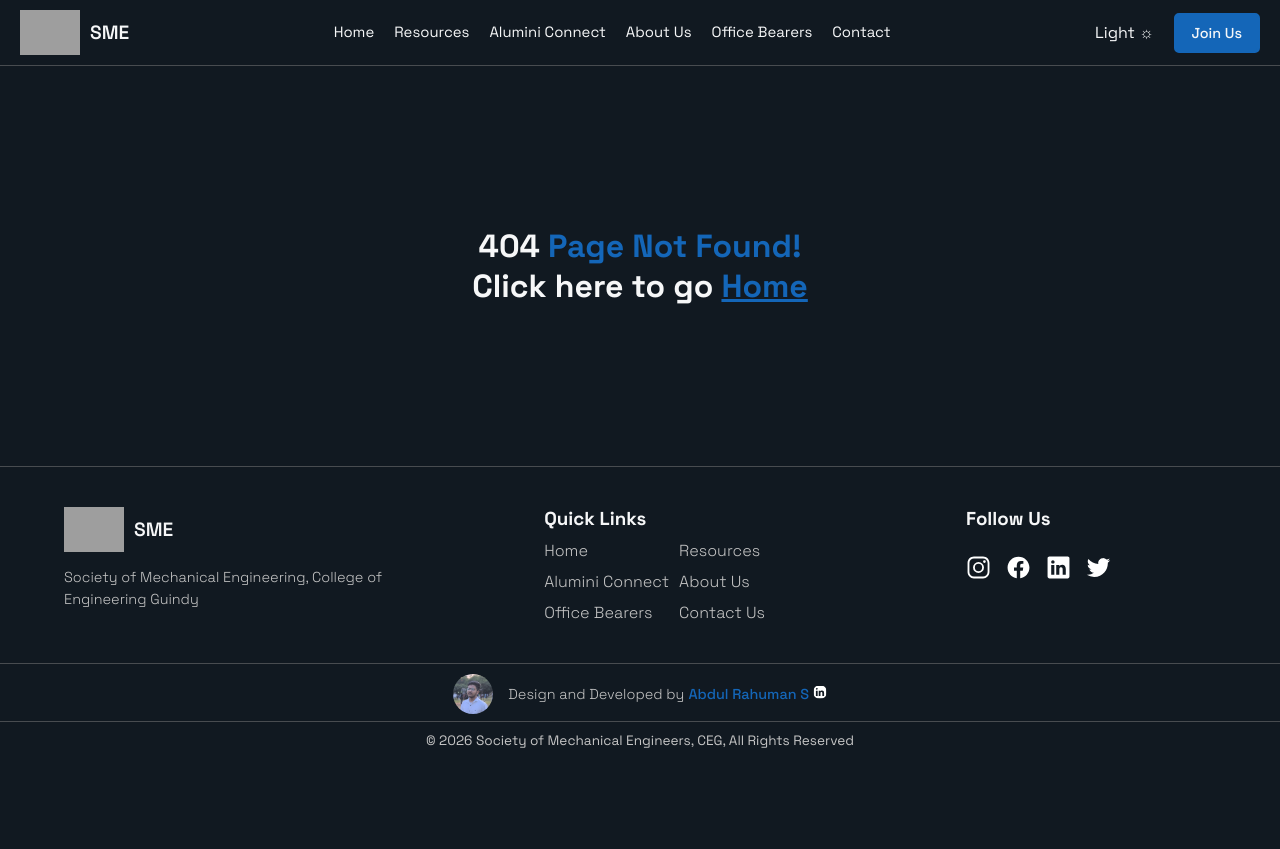
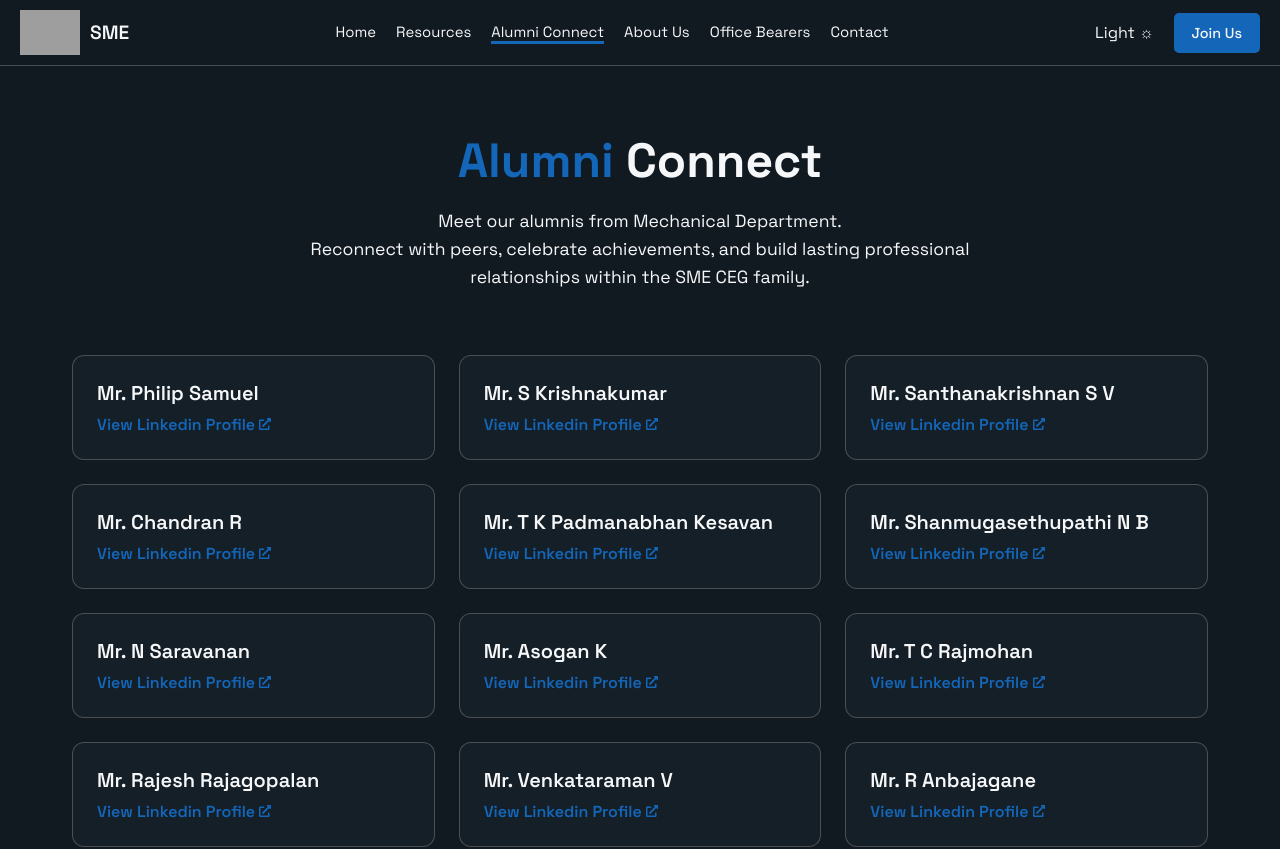
Before and after one commit to Rahumansgit/SME, a React (Vite) app: page /Alumni in a window 1280 px wide. Shown: the top 849 px of the page. Before the commit the page ends 800 px from the top, so only its background shows below. Built offline with nearby package versions, Linux system fonts and the light colour scheme; grey boxes are pictures that could not be loaded.

Commit message:
Alumni spelling correction

```diff
--- a/src/App.jsx
+++ b/src/App.jsx
@@ -7,7 +7,7 @@ import Pinnacle from "./Components/Pinnacle/Pinnacle"; */
 import OBs from "./Pages/OBs/OBs";
 import Projects from "./Pages/Projects/Projects";
 import Resources from "./Pages/Resources/Resources";
-import Alumini from "./Pages/Alumini/Alumini";
+import Alumni from "./Pages/Alumni/Alumni";
 import About from "./Pages/About/About";
 import Contact from "./Pages/Contact/Contact";
 import Footer from "./Components/Footer/Footer";
@@ -48,7 +48,7 @@ function App() {
         <Route path="/OBs" element={<OBs />} />
         <Route path="/Projects" element={<Projects />} />
         <Route path="/Resources" element={<Resources />} />
-        <Route path="/Alumini" element={<Alumini />} />
+        <Route path="/Alumni" element={<Alumni />} />
         <Route path="/About" element={<About />} />
         <Route path="/Contact" element={<Contact />} />
         <Route path="/Join" element={
--- a/src/Components/Footer/Footer.jsx
+++ b/src/Components/Footer/Footer.jsx
@@ -26,7 +26,7 @@ export default function Footer() {
 {/*               <Link className='qlinks' to="/Events">Events & Symposiums</Link>
               <Link className='qlinks' to="/Projects">Projects & Innovations</Link> */}
               <Link className='qlinks' to="/Resources">Resources</Link>
-              <Link className='qlinks' to="/Alumini">Alumini Connect</Link>
+              <Link className='qlinks' to="/Alumni">Alumni Connect</Link>
               <Link className='qlinks' to="/About">About Us</Link>
               <Link className='qlinks' to="/OBs">Office Bearers</Link>
               <Link className='qlinks' to="/Contact">Contact Us</Link>
--- a/src/Components/Navbar/Navbar.jsx
+++ b/src/Components/Navbar/Navbar.jsx
@@ -51,7 +51,7 @@ export default function Navbar() {
 {/*             <li className={location.pathname === '/Events' ? 'active' : ''}><Link to="/Events">Events</Link></li>
             <li className={location.pathname === '/Projects' ? 'active' : ''}><Link to="/Projects">Projects</Link></li> */}
             <li className={location.pathname === '/Resources' ? 'active' : ''}><Link to="/Resources">Resources</Link></li>
-            <li className={location.pathname === '/Alumini' ? 'active' : ''}><Link to="/Alumini">Alumini Connect</Link></li>
+            <li className={location.pathname === '/Alumni' ? 'active' : ''}><Link to="/Alumni">Alumni Connect</Link></li>
             <li className={location.pathname === '/About' ? 'active' : ''}><Link to="/About">About Us</Link></li>
             <li className={location.pathname === '/OBs' ? 'active' : ''}><Link to="/OBs">Office Bearers</Link></li>
             <li className={location.pathname === '/Contact' ? 'active' : ''}><Link to="/Contact">Contact</Link></li>
@@ -84,7 +84,7 @@ export default function Navbar() {
 {/*               <li className={location.pathname === '/Events' ? 'active' : ''}><Link to="/Events" onClick={closeMenu}>Events</Link></li>
               <li className={location.pathname === '/Projects' ? 'active' : ''}><Link to="/Projects" onClick={closeMenu}>Projects</Link></li> */}
               <li className={location.pathname === '/Resources' ? 'active' : ''}><Link to="/Resources" onClick={closeMenu}>Resources</Link></li>
-              <li className={location.pathname === '/Alumini' ? 'active' : ''}><Link to="/Alumini" onClick={closeMenu}>Alumini Connect</Link></li>
+              <li className={location.pathname === '/Alumni' ? 'active' : ''}><Link to="/Alumni" onClick={closeMenu}>Alumni Connect</Link></li>
               <li className={location.pathname === '/About' ? 'active' : ''}><Link to="/About" onClick={closeMenu}>About Us</Link></li>
               <li className={location.pathname === '/OBs' ? 'active' : ''}><Link to="/OBs" onClick={closeMenu}>Office Bearers</Link></li>
               <li className={location.pathname === '/Contact' ? 'active' : ''}><Link to="/Contact" onClick={closeMenu}>Contact</Link></li>
--- a/src/Pages/Alumini/Alumini.css
+++ b/src/Pages/Alumni/Alumni.css
@@ -1,4 +1,4 @@
-.alumini {
+.alumni {
   padding-bottom: 4rem;
 }
 
@@ -20,19 +20,19 @@
     line-height: 1.6;
 }
 
-.alumini-section {
+.alumni-section {
   max-width: 1200px;
   margin: 4rem auto;
   padding: 0 2rem;
 }
 
-.alumini-container {
+.alumni-container {
   display: grid;
   grid-template-columns: repeat(auto-fit, minmax(300px, 1fr));
   gap: 1.5rem;
 }
 
-.alumini-card {
+.alumni-card {
   background-color: var(--card-bg);
   border: 1px solid var(--nav-border);
   border-radius: 12px;
@@ -41,7 +41,7 @@
   flex-direction: column;
 }
 
-.alumini-name {
+.alumni-name {
   font-size: 1.25rem;
   font-weight: 600;
   color: var(--text-color);
@@ -52,12 +52,12 @@
   color: var(--primary);
 }
 
-.alumini-position {
+.alumni-position {
   font-size: 1rem;
   color: var(--text-muted);
   margin-top: 0.5rem;
 }
-.alumini-card a{
+.alumni-card a{
   margin-top: 0.5rem;
   color: var(--primary);
   font-weight: 600;
@@ -67,12 +67,12 @@
 
 /* Feature Updates
 
-.alumini-hero {
+.alumni-hero {
   position: relative;
   height: 60vh;
   background-image:
     linear-gradient(rgba(0, 0, 0, 0.6), rgba(0, 0, 0, 0.6)),
-    url("../../asset/alumini/a1.png");
+    url("../../asset/alumni/a1.png");
   background-size: cover;
   background-position: center;
   display: flex;
@@ -82,25 +82,25 @@
   color: #fff;
 }
 
-.alumini-hero-content {
+.alumni-hero-content {
   max-width: 800px;
   padding: 0 20px;
 }
 
-.alumini-hero-content h1 {
+.alumni-hero-content h1 {
   font-size: 3.5rem;
   font-weight: 700;
   margin-bottom: 1rem;
 }
 
-.alumini-hero-content p {
+.alumni-hero-content p {
   font-size: 1.2rem;
   line-height: 1.6;
   margin-bottom: 2.5rem;
   color: rgba(255, 255, 255, 0.9);
 }
 
-.alumini-hero-content button {
+.alumni-hero-content button {
   background-color: var(--primary);
   color: var(--text-color);
   border: none;
@@ -116,24 +116,24 @@
   transition: all 0.3s ease;
 }
 
-.alumini-hero-content button img {
+.alumni-hero-content button img {
   width: 20px;
   height: 25px;
   filter: brightness(0) invert(1);
 }
 
-.alumini-hero-content button:hover {
+.alumni-hero-content button:hover {
  background-color: white;
  color: var(--primary);
  transform: scale(1.05);
 
 }
 
-.alumini-hero-content button:hover img {
+.alumni-hero-content button:hover img {
   filter: none;
 }
 
-.alumini-section {
+.alumni-section {
   max-width: 1200px;
   margin: 4rem auto;
   padding: 0 2rem;
--- a/src/Pages/Alumini/Alumini.jsx
+++ b/src/Pages/Alumni/Alumni.jsx
@@ -1,27 +1,27 @@
 import React, { useState, useRef, useEffect } from 'react';
-import './Alumini.css';
+import './Alumni.css';
 import { FaExternalLinkAlt } from "react-icons/fa";
 import { aluminiData } from '../../Utils/alumini_data';
 
-const Alumini = () => {
+const Alumni = () => {
   return (
-    <div className='alumini-section'>
+    <div className='alumni-section'>
       <div className="about-header" data-aos="fade-up">
-            <h1 data-aos="fade-up" data-aos-delay="50"><span style={{color: "var(--primary)"}}>Alumini</span> Connect</h1>
+            <h1 data-aos="fade-up" data-aos-delay="50"><span style={{color: "var(--primary)"}}>Alumni</span> Connect</h1>
             <p data-aos="fade-up" data-aos-delay="150">Meet our alumnis from Mechanical Department. <br /> Reconnect with peers, celebrate achievements, and build lasting professional relationships within the SME CEG family.</p>
         </div>
-        <div className="alumini-container">
-          {aluminiData.map((alumini, index) => (
+        <div className="alumni-container">
+          {aluminiData.map((alumni, index) => (
             <div
-              className="alumini-card"
+              className="alumni-card"
               key={index}
               data-aos="fade-up"
               data-aos-delay={Math.min(index * 70, 350)}
             >
-              <h4 className='alumini-name'>{alumini.name}</h4>
-              {/* <p className='graduation-year'>Class of {alumini.year_of_graduation}</p>
-              <p className='alumini-position'>{alumini.current_position}</p> */}
-              <a href={alumini.linkedin} target="_blank" rel="noopener noreferrer">
+              <h4 className='alumni-name'>{alumni.name}</h4>
+              {/* <p className='graduation-year'>Class of {alumni.year_of_graduation}</p>
+              <p className='alumni-position'>{alumni.current_position}</p> */}
+              <a href={alumni.linkedin} target="_blank" rel="noopener noreferrer">
                 View Linkedin Profile <FaExternalLinkAlt size={12} />
               </a>
             </div>
@@ -31,21 +31,21 @@ const Alumini = () => {
   )
 }
 
-export default Alumini
+export default Alumni
 
 {/* Feature Updates */}
 
 /*
-import a1 from '../../asset/alumini/a1.png';
-import a2 from '../../asset/alumini/a2.png';
-import a3 from '../../asset/alumini/a3.png';
-import ap1 from '../../asset/alumini/ap1.png';
-import ap2 from '../../asset/alumini/ap2.png';
-import ap3 from '../../asset/alumini/ap3.png';
+import a1 from '../../asset/alumni/a1.png';
+import a2 from '../../asset/alumni/a2.png';
+import a3 from '../../asset/alumni/a3.png';
+import ap1 from '../../asset/alumni/ap1.png';
+import ap2 from '../../asset/alumni/ap2.png';
+import ap3 from '../../asset/alumni/ap3.png';
 import groupAddIcon from '../../asset/icons/group-add-people-svgrepo-com.svg';
 import eventIcon from '../../asset/icons/event-svgrepo-com.svg';
 
-export default function Alumini() {
+export default function Alumni() {
   const [selectedEvent, setSelectedEvent] = useState(null);
   const scrollerRef = useRef(null);
   const [isHovering, setIsHovering] = useState(false);
@@ -163,9 +163,9 @@ export default function Alumini() {
   ];
 
   return (
-    <div className='alumini'>
-      <div className="alumini-hero">
-        <div className="alumini-hero-content">
+    <div className='alumni'>
+      <div className="alumni-hero">
+        <div className="alumni-hero-content">
           <h1>Alumni Connect</h1>
           <p>Reconnect with peers, celebrate achievements, and build lasting professional relationships within the SME CEG family.</p>
           <button>
@@ -174,7 +174,7 @@ export default function Alumini() {
         </div>
       </div>
 
-      <div className="alumini-section">
+      <div className="alumni-section">
         <h2 className="section-title">Recent Alumni Meet Highlights</h2>
         <div
           className="alumni-meet-scroller"
@@ -202,7 +202,7 @@ export default function Alumini() {
         </div>
       </div>
 
-      <div className="alumini-section">
+      <div className="alumni-section">
         <h2 className="section-title">Success Stories</h2>
         <div className="success-stories-container">
           {successStories.map((story, index) => (
@@ -220,7 +220,7 @@ export default function Alumini() {
         </div>
       </div>
 
-      <div className="alumini-section">
+      <div className="alumni-section">
         <h2 className="section-title">Messages from Alumni</h2>
         <div className="messages-container">
           {alumniMessages.map((msg, index) => (
@@ -238,7 +238,7 @@ export default function Alumini() {
         </div>
       </div>
 
-      <div className="alumini-section">
+      <div className="alumni-section">
         <div className="networking-card">
           <div className="networking-content">
             <h2>Networking Opportunities</h2>
--- a/src/Utils/obs_data.js
+++ b/src/Utils/obs_data.js
@@ -177,13 +177,13 @@ export const CoChairPersons_data = [
     },
     {
         "name": "Akash R",
-        "position": "Alumini Relations",
+        "position": "Alumni Relations",
         "year": "3rd Year",
         "image": akashRImg
     },
     {
         "name": "Nivashiha D",
-        "position": "Alumini Relations",
+        "position": "Alumni Relations",
         "year": "3rd Year",
         "image": nivashihaDImg
     },
```
